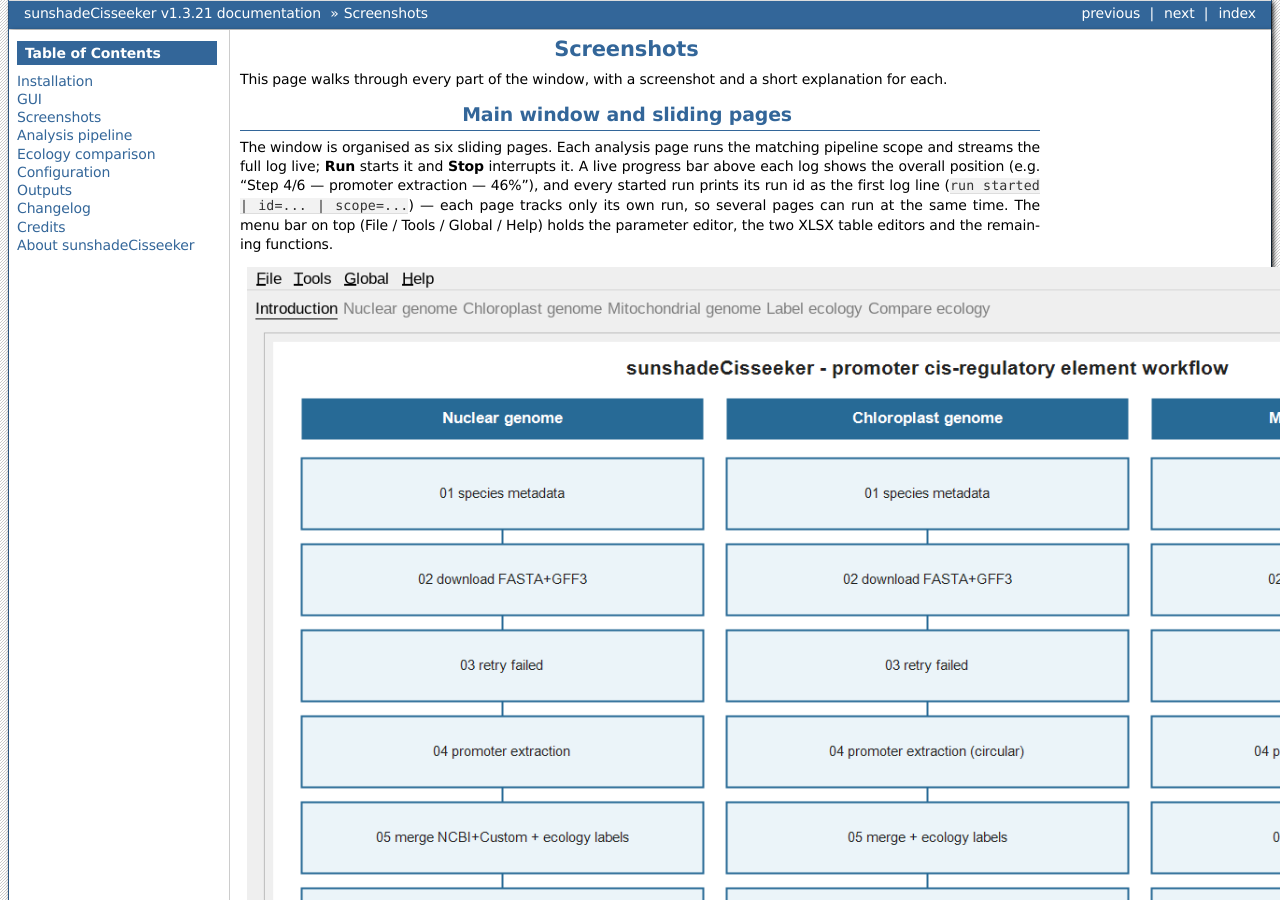
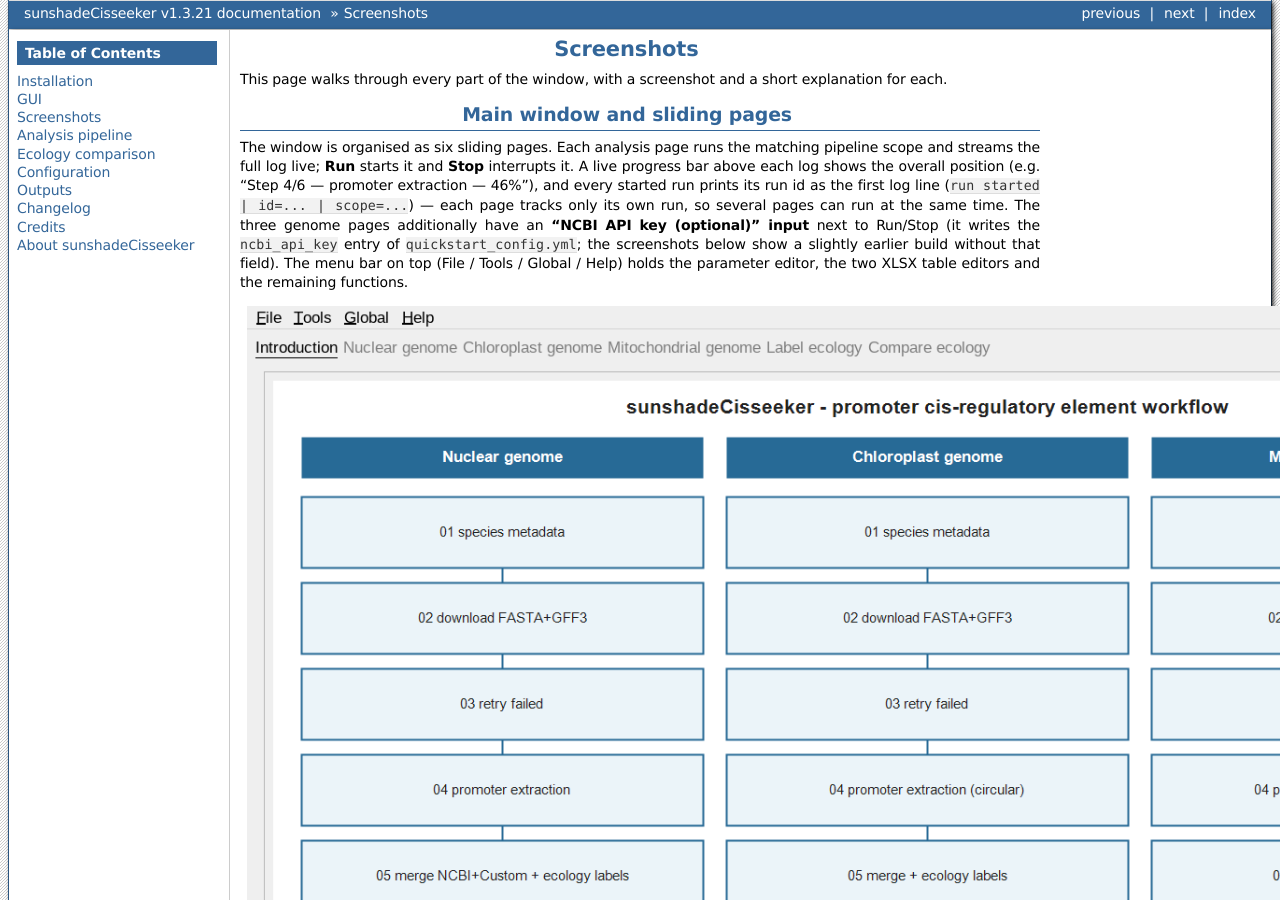
Before and after one commit to chenzhr23/sunshadeCisseeker-docs, a Sphinx documentation site: the page built from docs/content/Screenshots.rst, in a window 1280 px wide and 900 px high. Built offline with Sphinx 7.4.7, drawn with Linux system fonts in a browser that asks for light colours.

Commit message:
docs: v1.3.21 refresh (parallel step-01 validation, stall detection, page log buffering, API-key field)

```diff
--- a/docs/content/Configuration.rst
+++ b/docs/content/Configuration.rst
@@ -17,7 +17,7 @@ Three user-editable files drive the whole analysis.
      - max promoter length extracted upstream of each TSS (bp)
    * - ``workers``
      - ``"6"``
-     - parallel workers for download/extraction
+     - parallel workers for the download / extraction pools and the step-01 URL validation
    * - ``cores``
      - ``"8"``
      - cores for the motif scan
--- a/docs/content/GUI.rst
+++ b/docs/content/GUI.rst
@@ -71,7 +71,10 @@ Fonts and remote displays
   ``SUNSHADE_ANIM=1`` forces them back on.
 * **Live log everywhere**: the run panels show the full live log on local
   and remote displays alike (the run itself is detached and the display is
-  polled once per second, so forwarded sessions stay responsive). The full
+  polled once per second, so forwarded sessions stay responsive). Log lines
+  produced while another page is on screen are **buffered, never dropped**,
+  and are flushed (in order) when the page is shown again, so switching
+  back always shows the complete history up to "process finished". The full
   output also flows into ``log/sunshadeCisseeker_*.log`` and each step's own
   ``.log`` file. For very constrained links a compact status bar (one status
   line per second) is available with
--- a/docs/content/Screenshots.rst
+++ b/docs/content/Screenshots.rst
@@ -13,9 +13,12 @@ matching pipeline scope and streams the full log live; **Run** starts it and
 position (e.g. "Step 4/6 — promoter extraction — 46%"), and every started run
 prints its run id as the first log line
 (``run started | id=... | scope=...``) — each page tracks only its own run, so
-several pages can run at the same time. The menu bar on top (File / Tools /
-Global / Help) holds the parameter editor, the two XLSX table editors and the
-remaining functions.
+several pages can run at the same time. The three genome pages additionally
+have an **"NCBI API key (optional)" input** next to Run/Stop (it writes the
+``ncbi_api_key`` entry of ``quickstart_config.yml``; the screenshots below
+show a slightly earlier build without that field). The menu bar on top (File /
+Tools / Global / Help) holds the parameter editor, the two XLSX table editors
+and the remaining functions.
 
 .. figure:: ../_static/screenshots/01-introduction.png
    :width: 1360
```
Also changed, not shown: docs/content/Analysis pipeline.rst (+16 -6 lines).
